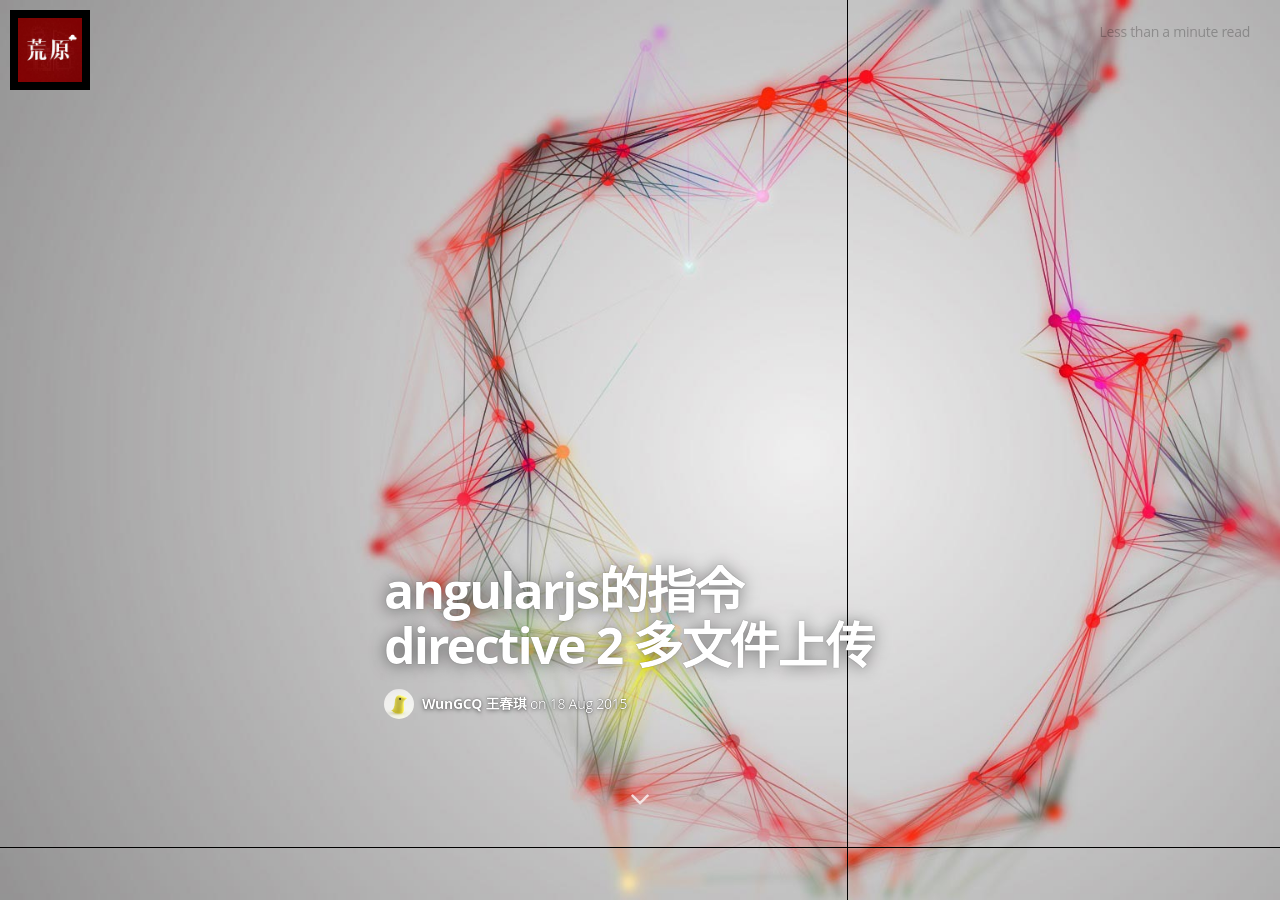
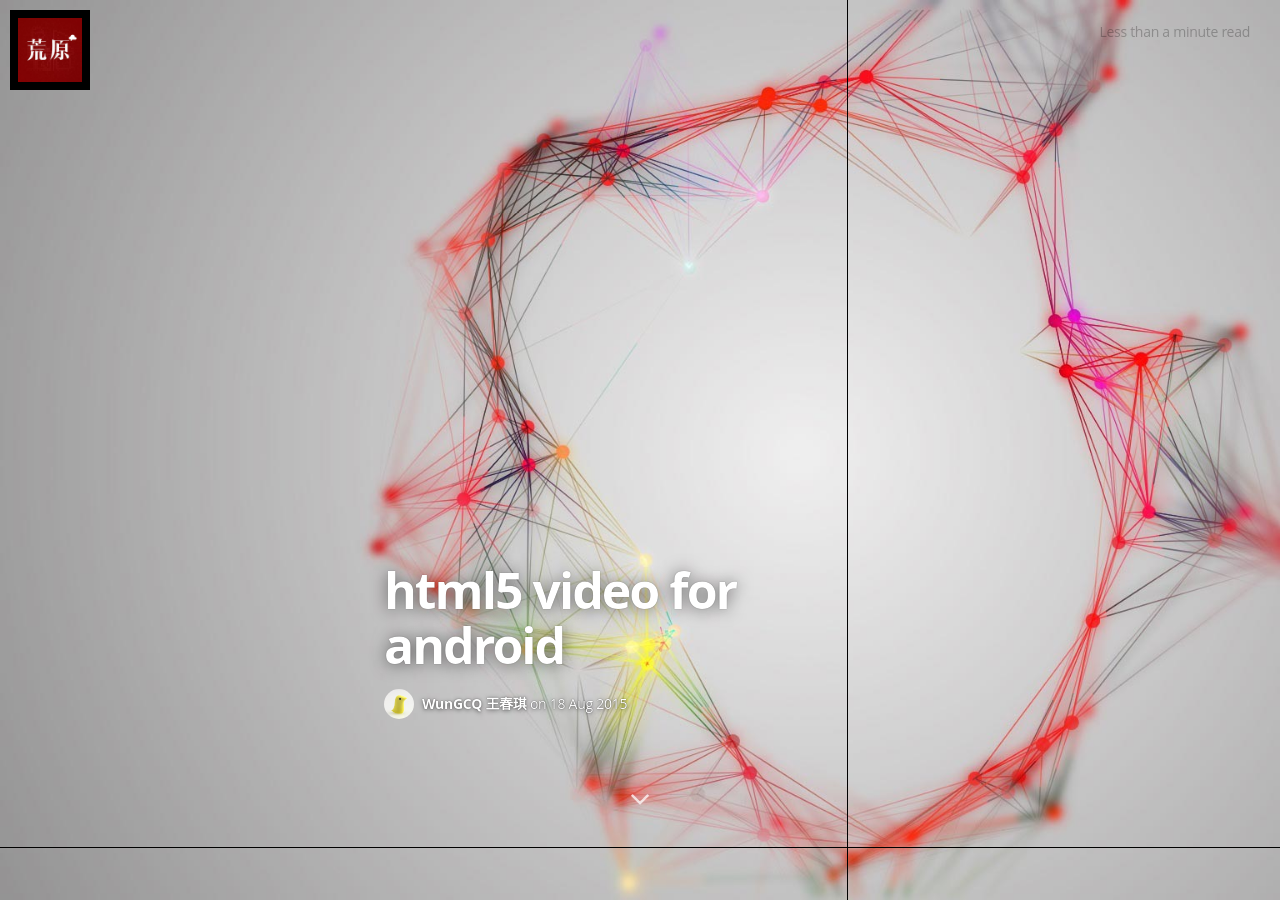
Before and after one commit to wcqblog/wcqblog.github.io, a Jekyll site: the page built from _posts/2015-8-18-html5-video-on-android.markdown, in a window 1280 px wide and 900 px high. Built offline with Jekyll 4.4.1, drawn with Linux system fonts in a browser that asks for light colours; nearby versions of some CDN libraries; some web fonts are replaced; Markdown is read by kramdown in place of the engine named in the settings; comment, search, counter and statistics services are not loaded.

Commit message:
change title....

```diff
--- a/_posts/2015-8-18-html5-video-on-android.markdown
+++ b/_posts/2015-8-18-html5-video-on-android.markdown
@@ -1,6 +1,6 @@
 ---
 layout: post
-title:  "angularjs的指令directive 2 多文件上传"
+title:  "html5 video for android"
 date:   2015-08-18 23:00:00
 categories: Angular directive FileReader 坑...
 tags: Webfrontend
```
